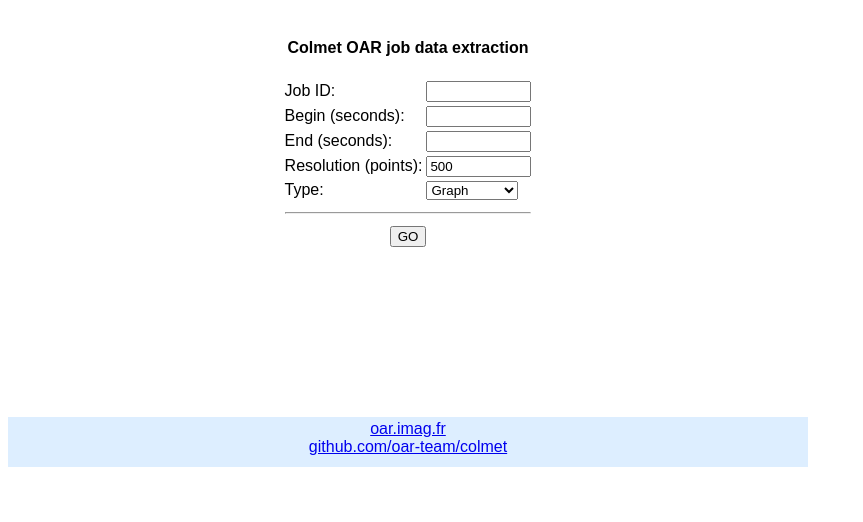
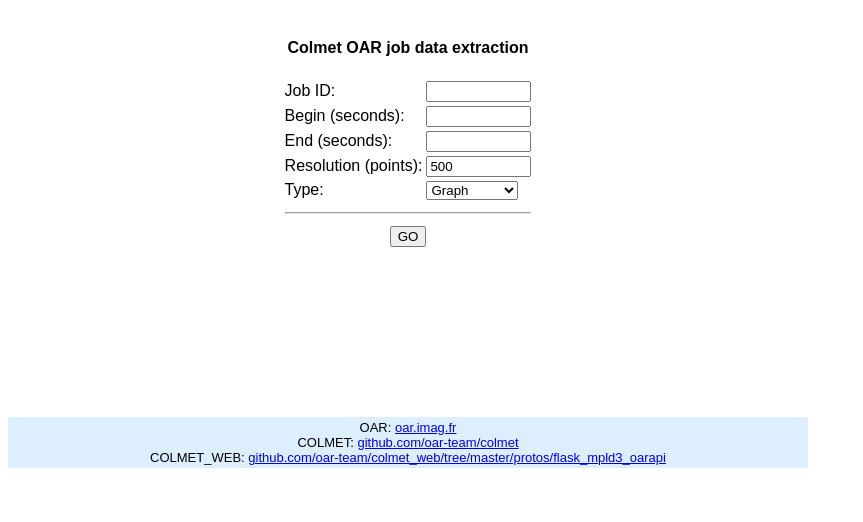
Before and after one commit to oar-team/colmet_web, a Flask app: page /form/job in a window 1280 px wide. Shown: the part 82-604 px from the top of the page, without its empty margins (0-863 px from the left). Run offline with Flask 2, Linux system fonts and the light colour scheme.

Commit message:
Cosmetic (missing homepage image and links)

```diff
--- a/protos/flask_mpld3_oarapi/templates/layout.html
+++ b/protos/flask_mpld3_oarapi/templates/layout.html
@@ -21,8 +21,10 @@
   {% block foot %}
   <center>
       <table width=800 align=center><tr><td align=center>
-      <a href=http://oar.imag.fr>oar.imag.fr</a><br>
-      <a href=https://github.com/oar-team/colmet>github.com/oar-team/colmet</a>
+      <font size=-1>
+      OAR: <a href=http://oar.imag.fr>oar.imag.fr</a><br>
+      COLMET: <a href=https://github.com/oar-team/colmet>github.com/oar-team/colmet</a><br>
+      COLMET_WEB: <a href=https://github.com/oar-team/colmet_web/tree/master/protos/flask_mpld3_oarapi>github.com/oar-team/colmet_web/tree/master/protos/flask_mpld3_oarapi</a></font>
       </td></tr></table>
   </center>
   {% endblock %}
```
Also changed, not shown: protos/flask_mpld3_oarapi/static/lovejoy_pano.jpg (added).
